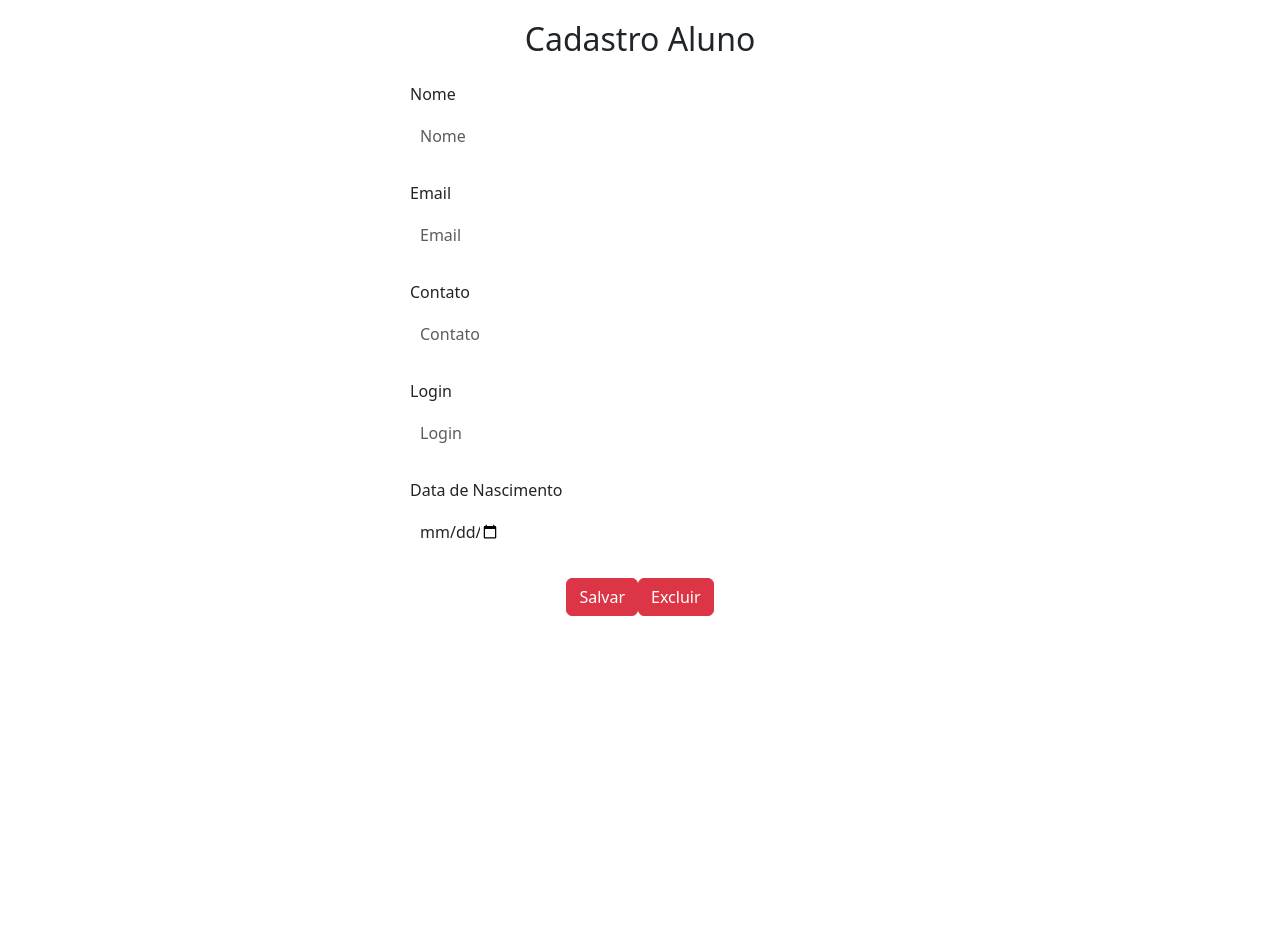
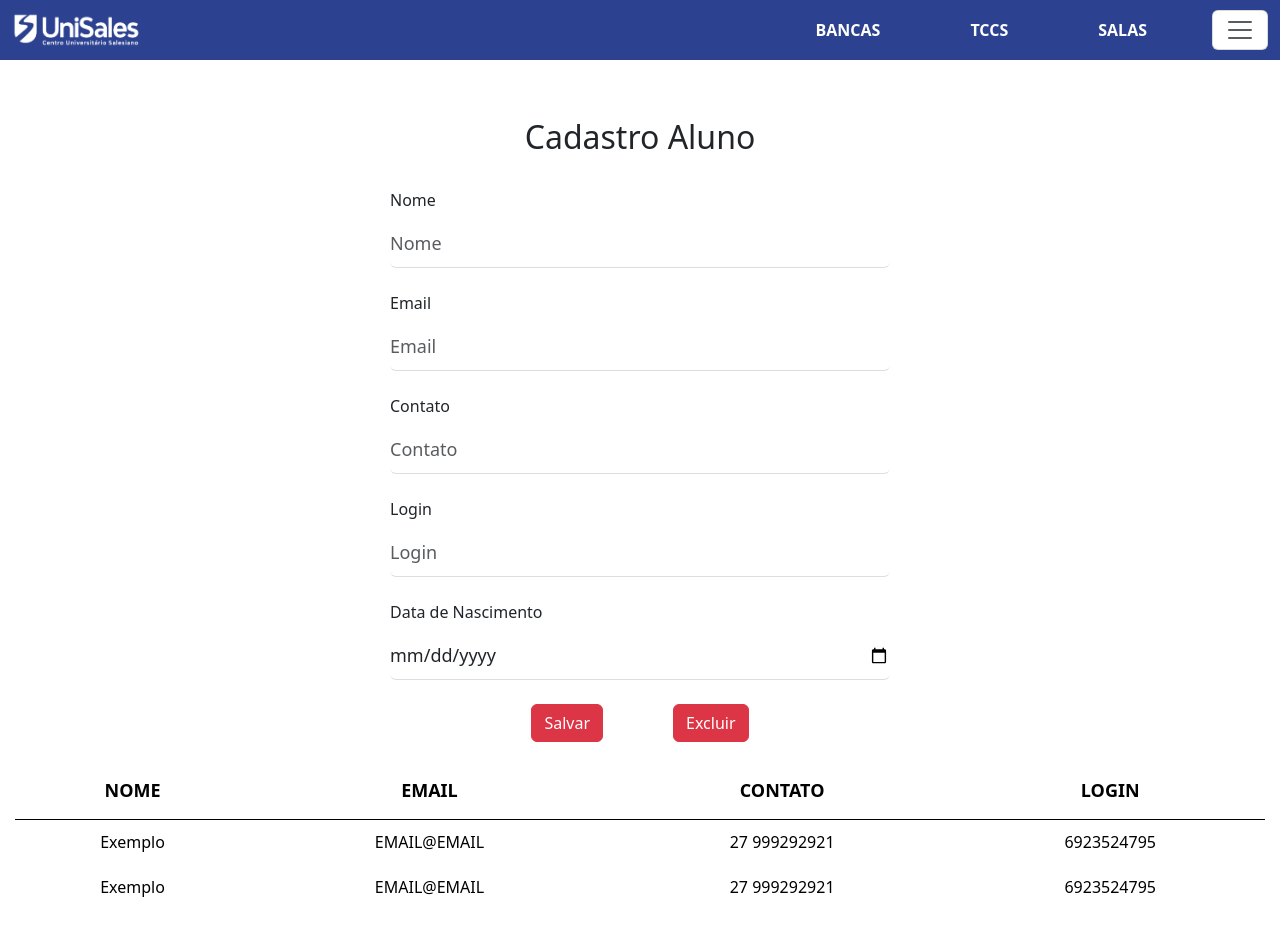
Before and after one commit to DouglasLessaT/NEWGTCCFRONTEND, a React app: page /CadastroAluno in a window 1280 px wide. Before the commit the page ends 800 px from the top, so only its background shows below. Built offline with nearby package versions, Linux system fonts and the light colour scheme.

Commit message:
implementando cadastro de sala, tcc e aluno

```diff
--- a/package.json
+++ b/package.json
@@ -7,6 +7,7 @@
     "@testing-library/react": "^13.4.0",
     "@testing-library/user-event": "^13.5.0",
     "bootstrap": "^5.3.3",
+    "getcc": "file:",
     "react": "^18.3.1",
     "react-bootstrap": "^2.10.4",
     "react-dom": "^18.3.1",
--- a/src/assets/css/CadastroAluno/CadastroAluno.css
+++ b/src/assets/css/CadastroAluno/CadastroAluno.css
@@ -1,29 +1,27 @@
-.cadastro-aluno .form-control {
-  border: none; /* Remove as bordas */
-  border-radius: 0; /* Remove bordas arredondadas */
-  box-shadow: none; /* Remove sombra padrão */
-  padding: 10px; /* Padding consistente */
-  transition: border-color 0.3s; /* transiçao */
-  max-width: 100px;
+.container {
+  padding-top: 70px;
 }
 
-.cadastro-aluno .form-control:focus {
-  border-bottom: 1px solid #007bff; /* Cor de destaque ao focar */
-  box-shadow: none; /* Remove sombra ao focar */
-  outline: none; /* Remove outline padrão */
+.form-container {
+  width: 40%;
+  margin-left: 0;
 }
 
-.cadastro-aluno .form-group {
-  margin-bottom: 2px; /* espaçamento entre os campos */
+.custom-input {
+  border: none;
+  border-bottom: 1px solid #ddd;
+  padding: 10px 0;
+  font-size: 18px;
+  width: 100%;
+  background-color: transparent;
+  outline: none;
+  box-sizing: border-box;
 }
 
-.cadastro-aluno {
-  max-width: 500px;
-  margin: 0 auto;
-  padding: 20px;
-  border-radius: 8px;
+.custom-input:focus {
+  border-bottom: 1px solid #000;
 }
 
-.button {
-  margin-left: 100px;
+.mr-4 {
+  margin-right: 70px;
 }
--- /dev/null
+++ b/src/assets/css/CadastroSala/CadastroSala.css
@@ -0,0 +1,41 @@
+.container {
+  padding-top: 70px;
+}
+
+
+.custom-table {
+  width: 100%;
+  margin-top: 20px;
+  border-collapse: collapse;
+  font-size: 18px;
+}
+
+.custom-table th {
+  text-align: center;
+  font-weight: bold;
+  padding: 15px 0;
+  border-bottom: 1px solid #000;
+}
+
+.custom-table td {
+  text-align: center;
+  padding: 10px;
+  font-size: 16px;
+}
+
+/* Estilo para o texto vermelho */
+.red-text {
+  color: red;
+  font-weight: bold;
+}
+
+/* Estilo para a linha selecionada */
+.selected-row {
+  background-color: #f0f0f0; /* Destaque quando a linha é selecionada */
+}
+
+/* Estilo para hover nas linhas */
+.custom-table tbody tr:hover {
+  background-color: #f9f9f9;
+  cursor: pointer;
+}
--- /dev/null
+++ b/src/assets/css/CadastroTcc/CadastroTcc.css
@@ -0,0 +1,31 @@
+.container {
+  padding-top: 70px;
+}
+
+.custom-table {
+  border-collapse: collapse;
+  width: 70%;
+  text-align: center;
+  margin-top: 20px;
+}
+
+.custom-table th {
+  border-bottom: 1px solid black;
+  padding: 10px;
+  font-weight: bold;
+  text-transform: uppercase;
+}
+
+.custom-table td {
+  padding: 10px;
+  cursor: pointer;
+  color: black;
+}
+
+.custom-table tr {
+  border-bottom: 1px solid transparent; /* Borda invisível */
+}
+
+.selected-row td {
+  color: red; /* Cor da linha selecionada */
+}
--- /dev/null
+++ b/src/assets/css/Tabela/TabelaAluno.css
@@ -0,0 +1,27 @@
+.custom-table {
+  border-collapse: collapse;
+  width: 70%;
+  text-align: center;
+  margin-top: 20px;
+}
+
+.custom-table th {
+  border-bottom: 1px solid black;
+  padding: 10px;
+  font-weight: bold;
+  text-transform: uppercase;
+}
+
+.custom-table td {
+  padding: 10px;
+  cursor: pointer;
+  color: black;
+}
+
+.custom-table tr {
+  border-bottom: 1px solid transparent; /* Borda invisível */
+}
+
+.selected-row {
+  color: red; /* Cor da linha selecionada */
+}
--- /dev/null
+++ b/src/assets/css/Tabela/TabelaSala.css
@@ -0,0 +1,37 @@
+/* Estilos para a tabela customizada */
+.custom-table {
+  width: 100%;
+  margin-top: 20px;
+  border-collapse: collapse;
+  font-size: 18px;
+}
+
+.custom-table th {
+  text-align: center;
+  font-weight: bold;
+  padding: 15px 0;
+  border-bottom: 1px solid #000;
+}
+
+.custom-table td {
+  text-align: center;
+  padding: 10px;
+  font-size: 16px;
+}
+
+/* Estilo para o texto vermelho */
+.red-text {
+  color: red;
+  font-weight: bold;
+}
+
+/* Estilo para a linha selecionada */
+.selected-row {
+  background-color: #f0f0f0; /* Destaque quando a linha é selecionada */
+}
+
+/* Estilo para hover nas linhas */
+.custom-table tbody tr:hover {
+  background-color: #f9f9f9;
+  cursor: pointer;
+}
--- /dev/null
+++ b/src/assets/css/Tabela/TabelaTcc.css
@@ -0,0 +1,27 @@
+.custom-table {
+  border-collapse: collapse;
+  width: 70%;
+  text-align: center;
+  margin-top: 20px;
+}
+
+.custom-table th {
+  border-bottom: 1px solid black;
+  padding: 10px;
+  font-weight: bold;
+  text-transform: uppercase;
+}
+
+.custom-table td {
+  padding: 10px;
+  cursor: pointer;
+  color: black;
+}
+
+.custom-table tr {
+  border-bottom: 1px solid transparent; /* Borda invisível */
+}
+
+.selected-row td {
+  color: red; /* Cor da linha selecionada */
+}
--- a/src/index.js
+++ b/src/index.js
@@ -11,6 +11,8 @@ import Dashb_Bancas from './pages/DashBoard/DashBancas.js';
 import Dashb_Tcc from './pages/DashBoard/DashTcc.js';
 import Dashb_Salas from './pages/DashBoard/DashSalas.js';
 import CadastroAluno from './pages/CadastroAluno/CadastroAluno.js';
+import CadastroTcc from './pages/CadastroTcc/CadastroTcc.js'
+import CadastroSala from './pages/CadastroSala/CadastroSala.js';
 
 
 const router = createBrowserRouter([
@@ -19,6 +21,8 @@ const router = createBrowserRouter([
   {path:"/dash-tcc", element:<Dashb_Tcc />},
   {path:"/dash-salas", element:<Dashb_Salas />},
   {path:"/CadastroAluno", element:<CadastroAluno/>},
+  {path:"/CadastroTcc", element:<CadastroTcc/>},
+  {path:"/CadastroSala", element:<CadastroSala/>},
 ])
 
 const root = ReactDOM.createRoot(document.getElementById('root'));
--- a/src/pages/CadastroAluno/CadastroAluno.js
+++ b/src/pages/CadastroAluno/CadastroAluno.js
@@ -1,101 +1,55 @@
-import React, { useState } from 'react';
-import { Form, Button } from 'react-bootstrap';
+import React from "react";
+import { Form, Button, Container } from "react-bootstrap";
+import "bootstrap/dist/css/bootstrap.min.css";
+import TabelaAluno from "./TabelaAluno.js";
 import '../../assets/css/CadastroAluno/CadastroAluno.css';
+import NavBar from "../../components/NavBar";
 
-// Recebendo a função adicionarAluno via props
-function CadastroAluno({ adicionarAluno }) {
-  const [nome, setNome] = useState('');
-  const [email, setEmail] = useState('');
-  const [contato, setContato] = useState('');
-  const [login, setLogin] = useState('');
-  const [dataNascimento, setDataNascimento] = useState('');
+function CadastroAluno() {
+  return (
+    <Container>
+            {}
+            <NavBar />
+      <h2 className="text-center mt-5">Cadastro Aluno</h2>
 
-  const handleSubmit = (e) => {
-    e.preventDefault();
-
-    // Criando um novo objeto de aluno
-    const novoAluno = {
-      nome,
-      email,
-      contato,
-      login,
-      dataNascimento,
-    };
-
-    // Chamando a função para adicionar o novo aluno
-    adicionarAluno(novoAluno);
-
-    // Limpando os campos do formulário
-    setNome('');
-    setEmail('');
-    setContato('');
-    setLogin('');
-    setDataNascimento('');
-  };
-
-  return (
-    <div className="cadastro-aluno">
-      <h2 className="text-center mb-4">Cadastro Aluno</h2>
-      <Form onSubmit={handleSubmit}>
+      {}
+      <Form className="mt-4 form-container">
         <Form.Group controlId="formNome">
           <Form.Label>Nome</Form.Label>
-          <Form.Control
-            type="text"
-            placeholder="Nome"
-            value={nome}
-            onChange={(e) => setNome(e.target.value)}
-          />
+          <Form.Control type="text" placeholder="Nome" className="custom-input" />
         </Form.Group>
 
         <Form.Group controlId="formEmail" className="mt-3">
           <Form.Label>Email</Form.Label>
-          <Form.Control
-            type="email"
-            placeholder="Email"
-            value={email}
-            onChange={(e) => setEmail(e.target.value)}
-          />
+          <Form.Control type="email" placeholder="Email" className="custom-input" />
         </Form.Group>
 
         <Form.Group controlId="formContato" className="mt-3">
           <Form.Label>Contato</Form.Label>
-          <Form.Control
-            type="text"
-            placeholder="Contato"
-            value={contato}
-            onChange={(e) => setContato(e.target.value)}
-          />
+          <Form.Control type="text" placeholder="Contato" className="custom-input" />
         </Form.Group>
 
         <Form.Group controlId="formLogin" className="mt-3">
           <Form.Label>Login</Form.Label>
-          <Form.Control
-            type="text"
-            placeholder="Login"
-            value={login}
-            onChange={(e) => setLogin(e.target.value)}
-          />
+          <Form.Control type="text" placeholder="Login" className="custom-input" />
         </Form.Group>
 
         <Form.Group controlId="formDataNascimento" className="mt-3">
           <Form.Label>Data de Nascimento</Form.Label>
-          <Form.Control
-            type="date"
-            value={dataNascimento}
-            onChange={(e) => setDataNascimento(e.target.value)}
-          />
+          <Form.Control type="date" className="custom-input" />
         </Form.Group>
 
+        {/* Botões */}
         <div className="d-flex justify-content-center mt-4">
-          <Button variant="danger" type="submit">
+          <Button variant="danger" className="mr-4">
             Salvar
           </Button>
-          <Button variant="danger" type="submit">
-            Excluir
-          </Button>
+          <Button variant="danger">Excluir</Button>
         </div>
       </Form>
-    </div>
+
+      <TabelaAluno></TabelaAluno>
+    </Container>
   );
 }
 
--- a/src/pages/CadastroAluno/TabelaAluno.js
+++ b/src/pages/CadastroAluno/TabelaAluno.js
@@ -1,33 +1,59 @@
-import React from "react";
+import React, { useState, useEffect, useRef } from "react";
 import { Table } from "react-bootstrap";
+import '../../assets/css/Tabela/TabelaAluno.css'; // Importando o arquivo CSS externo
 
-function TabelaAlunos({ alunos }) {
+const TabelaAlunos = () => {
+  const [selectedRow, setSelectedRow] = useState(null);
+  const tableRef = useRef(null);
+
+  // Função para lidar com a seleção de linha
+  const handleRowClick = (index) => {
+    setSelectedRow(index);
+  };
+
+  // useEffect para detectar cliques fora da tabela
+  useEffect(() => {
+    const handleClickOutside = (event) => {
+      if (tableRef.current && !tableRef.current.contains(event.target)) {
+        setSelectedRow(null); // Reseta a seleção quando o clique for fora da tabela
+      }
+    };
+
+    // Adiciona o evento de clique global
+    document.addEventListener("click", handleClickOutside);
+
+    // Limpa o evento ao desmontar o componente
+    return () => {
+      document.removeEventListener("click", handleClickOutside);
+    };
+  }, []);
+
   return (
-    <div className="tabela-alunos mt-5">
-      <Table striped bordered hover>
+    <Table ref={tableRef} className="custom-table">
       <thead>
         <tr>
           <th>Nome</th>
           <th>Email</th>
           <th>Contato</th>
           <th>Login</th>
-            <th>Data de Nascimento</th>
         </tr>
       </thead>
       <tbody>
-          {alunos.map((aluno, index) => (
-            <tr key={index}>
-              <td>{aluno.nome}</td>
-              <td>{aluno.email}</td>
-              <td>{aluno.contato}</td>
-              <td>{aluno.login}</td>
-              <td>{aluno.dataNascimento}</td>
+        <tr onClick={() => handleRowClick(0)}>
+          <td className={selectedRow === 0 ? "selected-row" : ""}>Exemplo</td>
+          <td className={selectedRow === 0 ? "selected-row" : ""}>EMAIL@EMAIL</td>
+          <td className={selectedRow === 0 ? "selected-row" : ""}>27 999292921</td>
+          <td className={selectedRow === 0 ? "selected-row" : ""}>6923524795</td>
         </tr>
-          ))}
+        <tr onClick={() => handleRowClick(1)}>
+          <td className={selectedRow === 1 ? "selected-row" : ""}>Exemplo</td>
+          <td className={selectedRow === 1 ? "selected-row" : ""}>EMAIL@EMAIL</td>
+          <td className={selectedRow === 1 ? "selected-row" : ""}>27 999292921</td>
+          <td className={selectedRow === 1 ? "selected-row" : ""}>6923524795</td>
+        </tr>
       </tbody>
     </Table>
-    </div>
   );
-}
+};
 
 export default TabelaAlunos;
--- /dev/null
+++ b/src/pages/CadastroSala/TabelaSala.js
@@ -0,0 +1,70 @@
+import React, { useState, useEffect, useRef } from "react";
+import { Table } from "react-bootstrap";
+import '../../assets/css/Tabela/TabelaSala.css'; // Certifique-se de ter esse caminho correto para o CSS
+
+const TabelaSala = () => {
+  const [selectedRow, setSelectedRow] = useState(null);
+  const tableRef = useRef(null);
+
+  const handleRowClick = (index) => {
+    setSelectedRow(index);
+  };
+
+  useEffect(() => {
+    const handleClickOutside = (event) => {
+      if (tableRef.current && !tableRef.current.contains(event.target)) {
+        setSelectedRow(null);
+      }
+    };
+
+    document.addEventListener("click", handleClickOutside);
+
+    return () => {
+      document.removeEventListener("click", handleClickOutside);
+    };
+  }, []);
+
+  return (
+    <Table ref={tableRef} className="custom-table">
+      <thead>
+        <tr>
+          <th>Título</th>
+          <th>Curso</th>
+          <th>Tema</th>
+          <th>Aluno</th>
+        </tr>
+      </thead>
+      <tbody>
+        <tr
+          className={selectedRow === 0 ? "selected-row" : ""}
+          onClick={() => handleRowClick(0)}
+        >
+          <td>Exemplo</td>
+          <td>Exemplo</td>
+          <td>Exemplo</td>
+          <td>Exemplo</td>
+        </tr>
+        <tr
+          className={selectedRow === 1 ? "selected-row" : ""}
+          onClick={() => handleRowClick(1)}
+        >
+          <td>Exemplo</td>
+          <td>Exemplo</td>
+          <td>Exemplo</td>
+          <td>Exemplo</td>
+        </tr>
+        <tr
+          className={selectedRow === 2 ? "selected-row" : ""}
+          onClick={() => handleRowClick(2)}
+        >
+          <td>Exemplo</td>
+          <td>Exemplo</td>
+          <td>Exemplo</td>
+          <td>Exemplo</td>
+        </tr>
+      </tbody>
+    </Table>
+  );
+};
+
+export default TabelaSala;
--- /dev/null
+++ b/src/pages/CadastroTcc/TabelaTcc.js
@@ -0,0 +1,61 @@
+import React, { useState, useEffect, useRef } from "react";
+import { Table } from "react-bootstrap";
+import '../../assets/css/Tabela/TabelaTcc.css'; // Importando o CSS externo
+
+const TabelaTCC = () => {
+  const [selectedRow, setSelectedRow] = useState(null);
+  const tableRef = useRef(null);
+
+  const handleRowClick = (index) => {
+    setSelectedRow(index);
+  };
+
+  useEffect(() => {
+    const handleClickOutside = (event) => {
+      if (tableRef.current && !tableRef.current.contains(event.target)) {
+        setSelectedRow(null);
+      }
+    };
+
+    document.addEventListener("click", handleClickOutside);
+
+    return () => {
+      document.removeEventListener("click", handleClickOutside);
+    };
+  }, []);
+
+  return (
+    <Table ref={tableRef} className="custom-table">
+      <thead>
+        <tr>
+          <th>Título</th>
+          <th>Curso</th>
+          <th>Tema</th>
+          <th>Aluno</th>
+        </tr>
+      </thead>
+      <tbody>
+        <tr
+          className={selectedRow === 0 ? "selected-row" : ""}
+          onClick={() => handleRowClick(0)}
+        >
+          <td>Exemplo</td>
+          <td>Exemplo</td>
+          <td>Exemplo</td>
+          <td>Exemplo</td>
+        </tr>
+        <tr
+          className={selectedRow === 1 ? "selected-row" : ""}
+          onClick={() => handleRowClick(1)}
+        >
+          <td>Exemplo</td>
+          <td>Exemplo</td>
+          <td>Exemplo</td>
+          <td>Exemplo</td>
+        </tr>
+      </tbody>
+    </Table>
+  );
+};
+
+export default TabelaTCC;
```
Also changed, not shown: src/pages/CadastroSala/CadastroSala.js (added, +69 -0 lines), src/pages/CadastroTcc/CadastroTcc.js (added, +51 -0 lines), 1 other file. Lines whose indentation alone changed are shown as unchanged.
